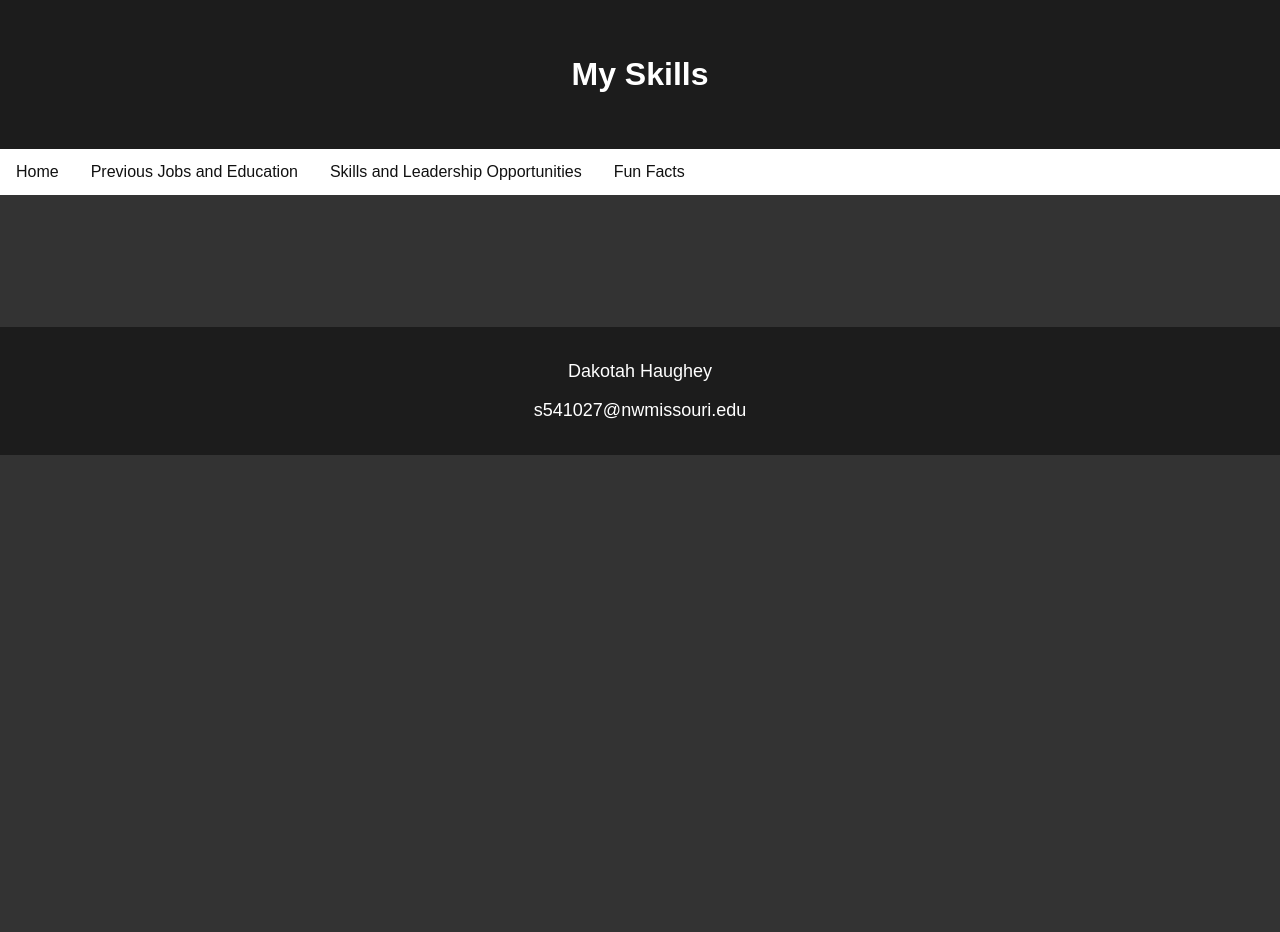
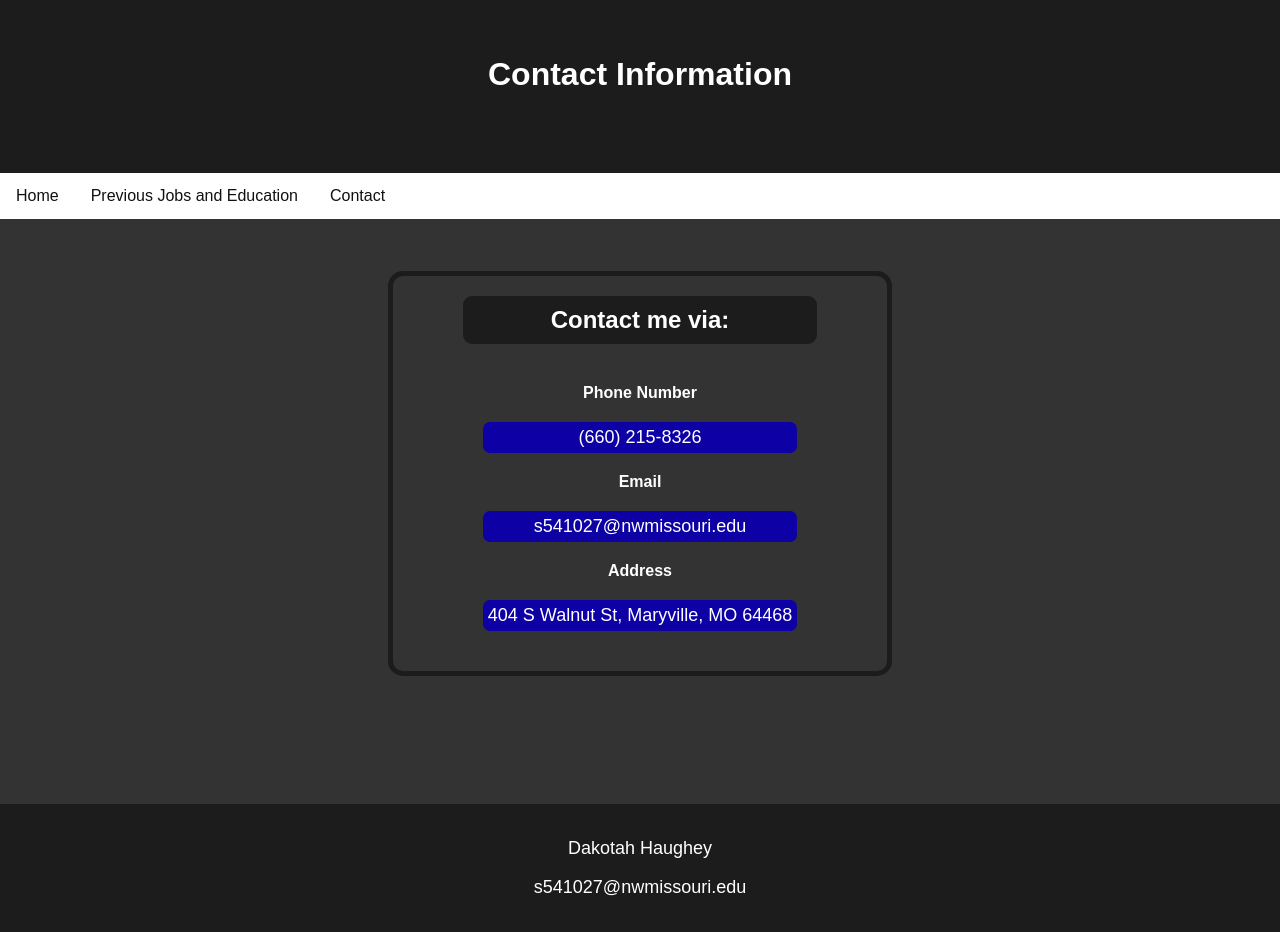
Before and after one commit to 144Fa23/portfolio-project-dhaughey72, a plain HTML site: page contact.html in a window 1280 px wide. Before the commit the page ends 800 px from the top, so only its background shows below. Drawn offline with Linux system fonts and the light colour scheme; a web font is replaced by a local one.

Commit message:
10-11 contact and adjustments

```diff
--- a/skills.html
+++ b/contact.html
@@ -4,9 +4,9 @@
 <html lang="en">
 
 <head>
-    <title>Haughey Portfolio Project</title>
+    <title>Haughey Portfolio/contact</title>
     <meta charset="utf-8">
-    <link rel="stylesheet" href="style.css">
+    <link rel="stylesheet" href="css/style.css">
     <link rel="preconnect" href="https://fonts.googleapis.com">
     <link rel="preconnect" href="https://fonts.gstatic.com" crossorigin>
     <link href="https://fonts.googleapis.com/css2?family=Gabarito&family=Merriweather:wght@300&display=swap" rel="stylesheet">
@@ -14,23 +14,37 @@
 
 <body>
     <header>
-        <h1>My Skills</h1>
+        <h1>Contact Information</h1>
     </header>
 
     <nav>
         <ul>
             <li><a href="index.html">Home</a></li>
             <li><a href="jobs.html">Previous Jobs and Education</a></li>
-            <li><a href="skills.html">Skills and Leadership Opportunities</a></li>
-            <li><a href="facts.html">Fun Facts</a></li>
+            <li><a href="contact.html">Contact</a></li>
         </ul>
     </nav>
 
     <main>
 
-        <div>
+        <div class="con">
 
+            <h2> Contact me via:</h2>
 
+            <div class="tact">
+                <h4>Phone Number</h4>
+                <p><a href="tel:+6602158326">(660) 215-8326</a></p>
+            </div>
+
+            <div class="tact">
+                <h4>Email</h4>
+                <p><a href="mailto:s541027@nwmissouri.edu">s541027@nwmissouri.edu</a></p>
+            </div>
+
+            <div class="tact">
+                <h4>Address</h4>
+                <p>404 S Walnut St, Maryville, MO 64468</p>
+            </div>
 
         </div>
 
--- a/style.css
+++ b/css/style.css
@@ -22,8 +22,17 @@ header h1{
     color: white;
     text-align: center;
 
-    padding-bottom: 0.25em;
+    padding-bottom: 1em;
     padding-top: 0.25em;
+
+    display: block;
+    position: center;
+}
+
+}
+
+.self {
+    width: 50px;
 }
 
 /* nav styles */
@@ -103,11 +112,17 @@ p {
 
     border-radius: 25px;
     border: 3px solid #0D00A4;
+    background-color: #1c1c1c;
     padding: 20px;
     width: 250px;
     height: 220px;
 
     margin: 10px;
+    /* box-shadow: 10px 10px 5px black; */
+}
+
+.job h2 {
+    border-radius: 4px;
 }
 
 .row {
@@ -121,13 +136,20 @@ p {
 }
 
 /* reference styles */
+.refer {
+    background-color: #fff;
+    padding: 2em;
+
+    margin-top: 3em;
+}
+
 .refer h2 {
     display: inline-block;
     background-color: #1c1c1c;
     padding: 20px 30px;
     font-size: 36px;
     border-radius: 5px;
-    margin-top: 2em;
+    margin-top: 0.75em;
     margin-bottom: 1em;
 }
 
@@ -141,6 +163,46 @@ p {
     border-radius: 3px;
     padding: 5px;
     color: #fff;
+}
+
+/* cant page style rules */
+.con {
+    border: 5px solid #1c1c1c;
+    border-radius: 15px;
+
+    display: inline-block;
+
+    padding: 20px 70px;
+}
+
+.con h2 {
+    margin-bottom: 40px;
+    padding: 10px;
+    background-color: #1c1c1c;
+    border-radius: 9px;
+}
+
+.tact p {
+    background-color: #0D00A4;
+    color: #fff;
+    padding: 5px;
+    border-radius: 7px;\
+
+    display: inline-block;
+    margin: 20px;
+}
+
+.tact p a {
+    color: #fff;
+}
+
+.tact p a:hover {
+    color: #0D00A4;
+}
+
+.tact p:hover {
+    background-color: #fff;
+    color: #0D00A4;
 }
 
 /* footer styles */
```
Also changed, not shown: facts.html (deleted, +0 -45 lines), index.html (+5 -5 lines), jobs.html (+4 -4 lines), template.html (+4 -5 lines), images/self.png (added), images/wallpaper.png (renamed from wallpaper.png).
